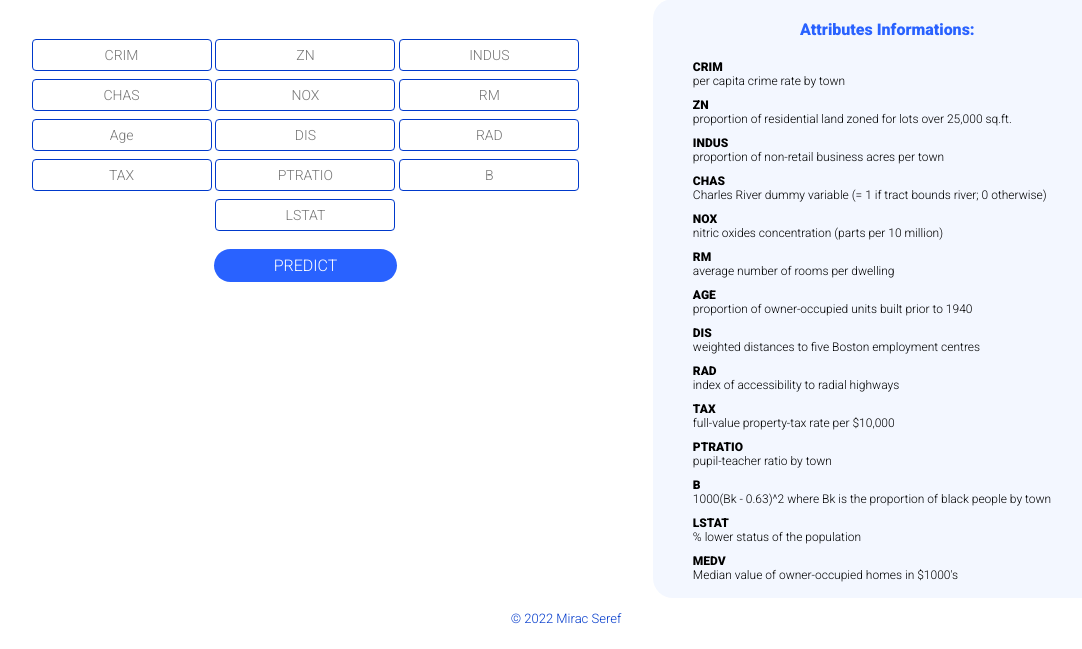
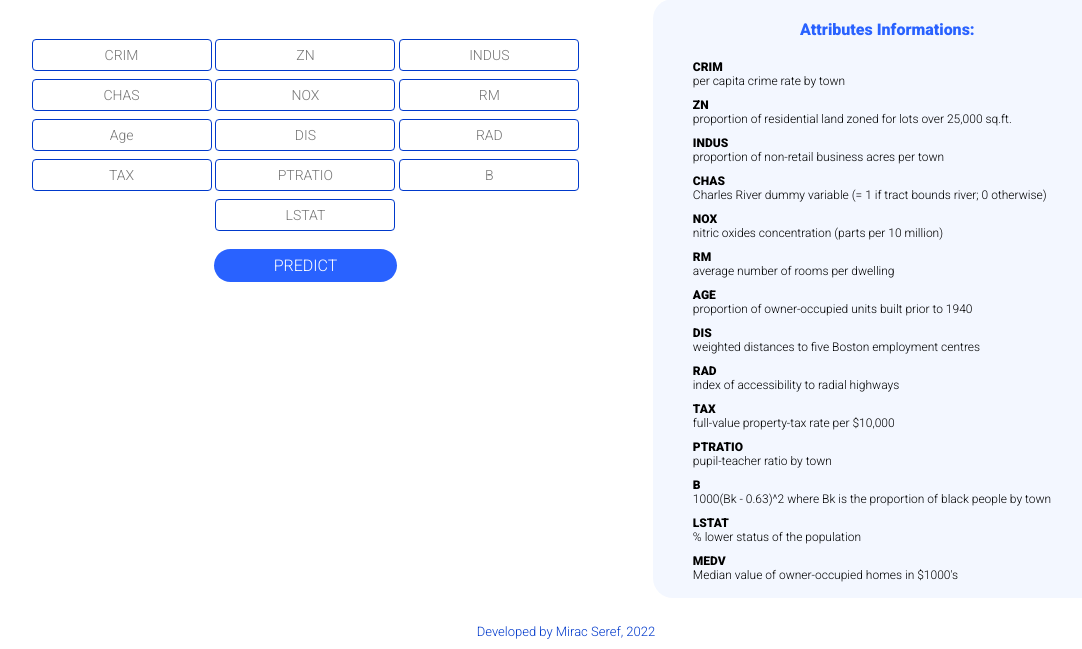
Before and after one commit to miracseref/ML-HousePricing, a Flask app: page / in a window 1280 px wide. Shown: the part 151-800 px from the top of the page, without its empty margins (74-1156 px from the left). Run offline with Flask 2, Linux system fonts and the light colour scheme; parts of the project's set-up code (start-up, migrations or seed data) failed here and were passed over.

```diff
--- a/app.py
+++ b/app.py
@@ -30,7 +30,7 @@ def predict():
     final_input = scalar.transform(np.array(data).reshape(1, -1))
     print(final_input)
     output = regmodel.predict(final_input)[0]
-    return render_template('home.html', prediction_text = f"The price of this house is ${int(abs(output))*1000}.")
+    return render_template('home.html', prediction_text = f"This house cost ${int(abs(output))*1000}.")
 
 if __name__ == "__main__":
     app.run(debug=True)
--- a/static/styles/style.css
+++ b/static/styles/style.css
@@ -7,9 +7,11 @@
 body{
     font-family: 'Roboto', sans-serif;
     width: 100%;
-    height: 90vh;
+    min-height: 100vh;
     padding: 0;
     margin: 0;
+    display: flex;
+    flex-direction: column;
 }
 
 main{
@@ -88,9 +90,18 @@ p.prediction-result{
     text-align: center;
 }
 
+footer{
+    margin-top: auto;
+}
+
 footer p{
     text-align: center;
     font-size: small;
     color: var(--dark);
     margin-bottom: 10px;
 }
+
+footer p a{
+    text-decoration: none;
+    color: var(--dark);
+}
--- a/templates/home.html
+++ b/templates/home.html
@@ -72,7 +72,7 @@
 
     </main>
     <footer>
-        <p>&copy; <script>document.write(new Date().getFullYear())</script> Mirac Seref</p>
+        <p>Developed by <a href="https://github.com/miracseref">Mirac Seref</a>, 2022</p>
     </footer>
 </body>
 
```
Also changed, not shown: .github/workflows/main.yaml (added), README.md, static/images/example.png (deleted), static/images/home_page.png (added), static/images/inputs.png (added), static/images/logo.png (added), static/images/result.png (added), 2 other files.
